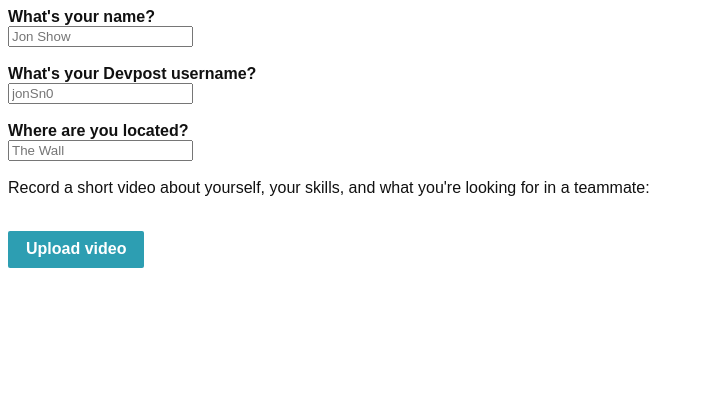
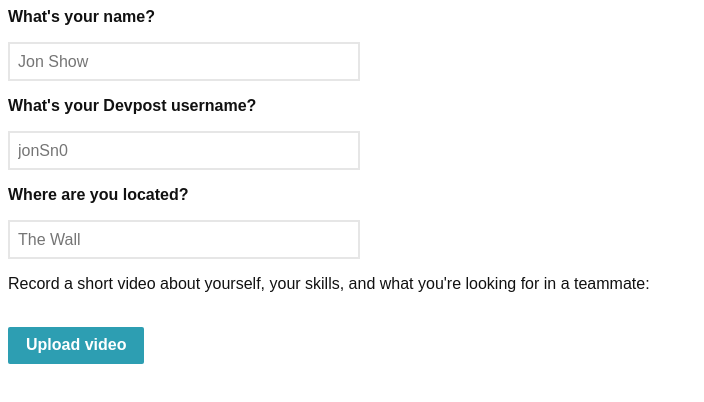
Before and after one commit to nealrs/videowall, a plain HTML site: page upload.html in a window 1280 px wide. Shown: the whole page, without its empty margins (0-704 px from the left). Drawn offline with Linux system fonts and the light colour scheme; a script that the page names is missing.

Commit message:
input cleanup

```diff
--- a/css/main.css
+++ b/css/main.css
@@ -128,3 +128,38 @@ p {
   padding-left: 1.125em;
   font-size: 1em;
 }
+
+
+input[type="text"] {
+
+    -webkit-appearance: none;
+    -webkit-border-radius: 0;
+    border-radius: 0;
+    background-color: white;
+    font-family: inherit;
+    border: 2px solid #e6e6e6;
+    -webkit-box-shadow: none;
+    box-shadow: none;
+    color: rgba(0,0,0,0.75);
+    display: block;
+    font-size: 1em;
+    margin: 1em 0 1em 0;
+    padding: 0.5em;
+    height: 2.4375em;
+    width: 22rem;
+    -moz-box-sizing: border-box;
+    -webkit-box-sizing: border-box;
+    box-sizing: border-box;
+    -webkit-transition: all 0.15s linear;
+    -moz-transition: all 0.15s linear;
+    transition: all 0.15s linear;
+
+}
+
+input[type="text"]:hover {
+  border-color: #2d9eb2;
+}
+
+/*input[type="text"]:required {
+  border-color: #801c26;
+}*/
--- a/upload.html
+++ b/upload.html
@@ -42,7 +42,7 @@
           form.elements["location"].value + " " +
           form.elements["video"].value );
 
-          alert("Thanks! Once your video has been approved, You'll be able to see it on the wall @ http://nealrs.github.io/videowall");
+          //alert("Thanks! Once your video has been approved, You'll be able to see it on the wall @ http://nealrs.github.io/videowall");
 
           document.getElementById('upload').style.display="none";
           document.getElementById('wall').style.display="block";
@@ -67,32 +67,26 @@
     <label for="name">What's your name?</label><br>
     <input class="pure-input" name = "name" id="name" placeholder="Jon Show" required type="text">
 
-    <br><br>
-
     <label for="username">What's your Devpost username?</label>
     <!--<a target="_blank" href="https://secure.devpost.com/users/register">[Sign up here]</a>--><br>
     <input type="text" class="pure-input" name = "username" id="username" placeholder="jonSn0" required>
 
-    <br><br>
-
     <label for="location">Where are you located?</label><br>
     <input type="text" class="pure-input" name="location" id="location" placeholder="The Wall" required>
-
-    <br><br>
 
     <p>Record a short video about yourself, your skills, and what you're looking for in a teammate:</p>
 
     <ziggeo ziggeo-width=400 ziggeo-height=300 ziggeo-limit=180>
     </ziggeo>
     <input type="hidden" id = "video" name="video">
-    <p id="addsuccess" style="cursor:text; color:#77ad39; display:none;">Finished processing video</p>
+    <p id="addsuccess" style="cursor:text; color:#77ad39; display:none;">Video processing complete!</p>
 
     <br>
 
     <a href id="upload" onclick="store()"class="button ">Upload video</button>
   </form>
 
-    <a href id="wall" onclick="wall()"class="button" style="display:none;">GO TO VIDEO WALL</button>
+    <a href id="wall" onclick="wall()"class="button" style="display:none;">Return to video wall</button>
 </div>
 
 </body>
```
